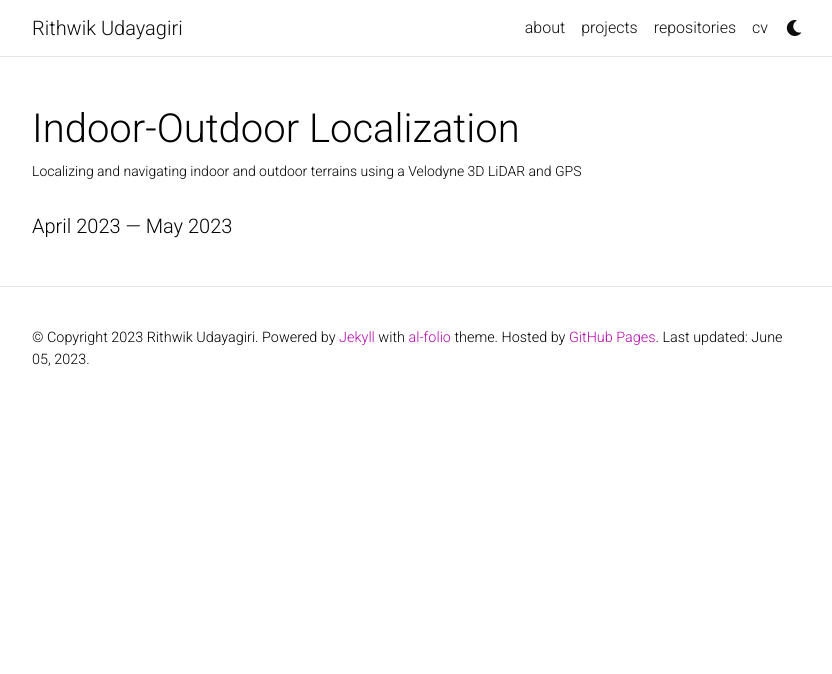
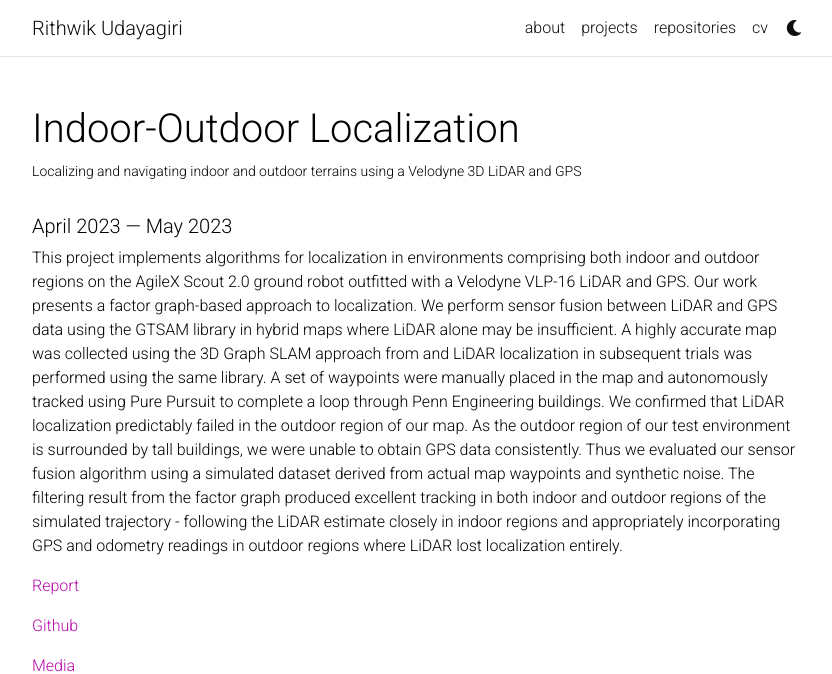
Before and after one commit to RithwikU/rithwiku.github.io, a Jekyll site: the page built from _projects/indoor_outdoor_localozation.md, in a window 1280 px wide and 1400 px high. Shown: the top 674 px of the window, without its empty margins (223-1055 px from the left). Built offline with Jekyll 4.4.1, drawn with Linux system fonts in a browser that asks for light colours; full-size pictures stand in for the smaller copies a plugin makes; comment, search, counter and statistics services are not loaded; a style sheet for code colours, icons or effects is not loaded; some of the changed text lies outside the part shown; grey boxes are pictures that could not be loaded.

Commit message:
Add project details: Gokart, SauberBOT, chance mpc and indoor outdoor localization

```diff
--- a/_projects/indoor_outdoor_localozation.md
+++ b/_projects/indoor_outdoor_localozation.md
@@ -2,9 +2,48 @@
 layout: page
 title: Indoor-Outdoor Localization
 description: Localizing and navigating indoor and outdoor terrains using a Velodyne 3D LiDAR and GPS
-img:
+img: assets/img/indoor_outdorr_map.png
 importance: 4
 category: work
 ---
 
 ##### April 2023 --- May 2023
+
+This project implements algorithms for localization in environments comprising both indoor and outdoor regions
+on the AgileX Scout 2.0 ground robot outfitted with a Velodyne VLP-16 LiDAR and GPS. Our work presents a factor
+graph-based approach to localization. We perform sensor fusion between LiDAR and GPS data using the GTSAM library
+in hybrid maps where LiDAR alone may be insufficient. A highly accurate map was collected using the 3D Graph SLAM
+approach from and LiDAR localization in subsequent trials was performed using the same library. A set of waypoints were
+manually placed in the map and autonomously tracked using Pure Pursuit to complete a loop through Penn Engineering
+buildings. We confirmed that LiDAR localization predictably failed in the outdoor region of our map. As the outdoor region of
+our test environment is surrounded by tall buildings, we were unable to obtain GPS data consistently. Thus we evaluated our
+sensor fusion algorithm using a simulated dataset derived from actual map waypoints and synthetic noise. The filtering result
+from the factor graph produced excellent tracking in both indoor and outdoor regions of the simulated trajectory - following
+the LiDAR estimate closely in indoor regions and appropriately incorporating GPS and odometry readings in outdoor regions
+where LiDAR lost localization entirely.
+
+<a href="https://drive.google.com/file/d/1uWnWcRCzyihe1TnWvUuB8r9CrCFG9F8j/view?usp=sharing">Report</a>
+
+<a href="https://github.com/RithwikU/Indoor-Outdoor-Localization-for-Ground-Vehicles">Github</a>
+
+<a href="https://drive.google.com/drive/folders/1s7HtdtVTXNu0xa10nmilq5PnqHSr1L1B?usp=sharing">Media</a>
+
+
+
+<div class="row">
+    <div class="col-sm mt-3 mt-md-0">
+        {% include figure.html path="assets/img/indoor_outdoor_robot.JPG" title="Robot with GPS and LiDAR" class="img-fluid rounded z-depth-1" %}
+    </div>
+</div>
+<div class="caption">
+    The AgileX Scout2.0 mounted with a GPS antenna and a Velodyne Puck Lite 3D LiDAR. The tean working hard all night in the background.
+</div>
+
+<div class="row">
+    <div class="col-sm mt-3 mt-md-0">
+        {% include figure.html path="assets/img/indoor_outdorr_map.png" title="Map for localization" class="img-fluid rounded z-depth-1" %}
+    </div>
+</div>
+<div class="caption">
+    The 3D point cloud map with the waypoints to track.
+</div>
```
Also changed, not shown: _data/cv.yml (+5 -12 lines), _projects/chance_MPC.md (+20 -0 lines), _projects/gokart.md (+14 -3 lines), _projects/sauberbot.md (+10 -3 lines), assets/img/chance_mpc_poster.jpg (added), assets/img/gokart_purdue.jpeg (added), 2 other files.
